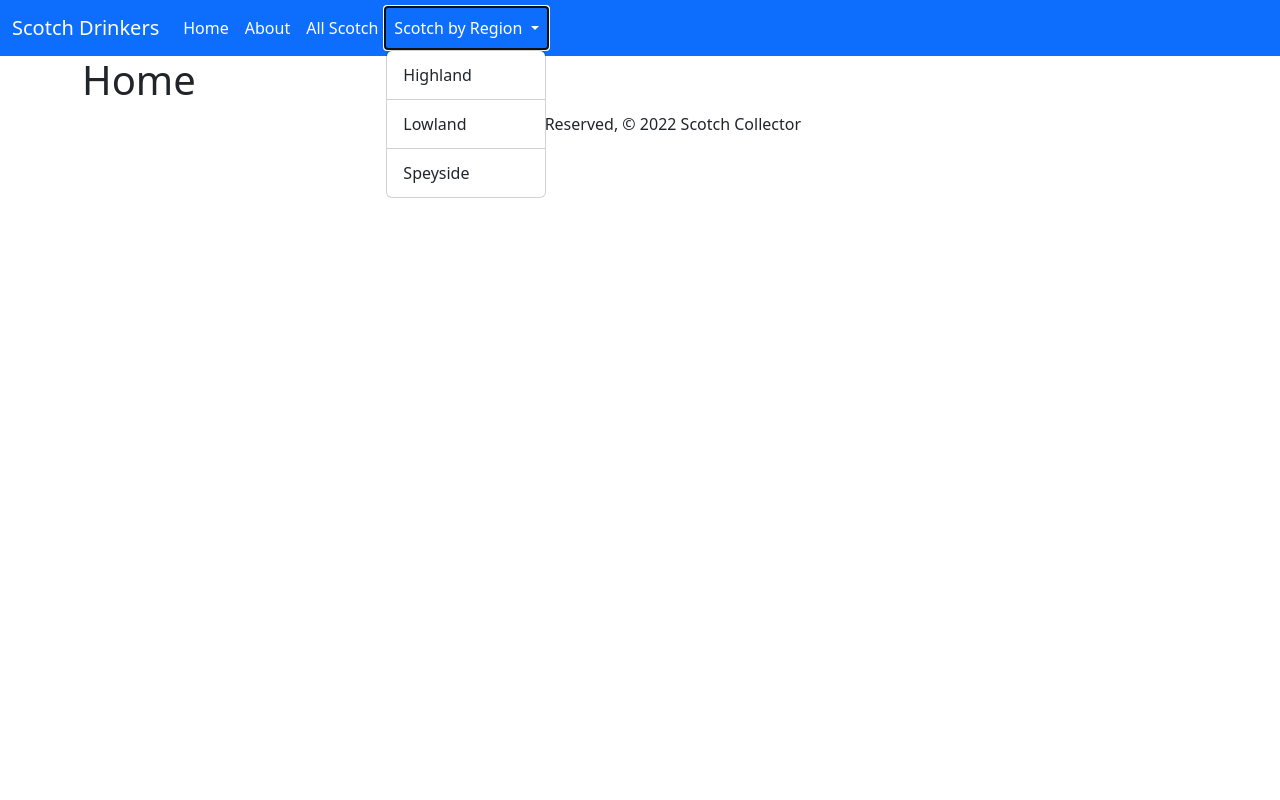
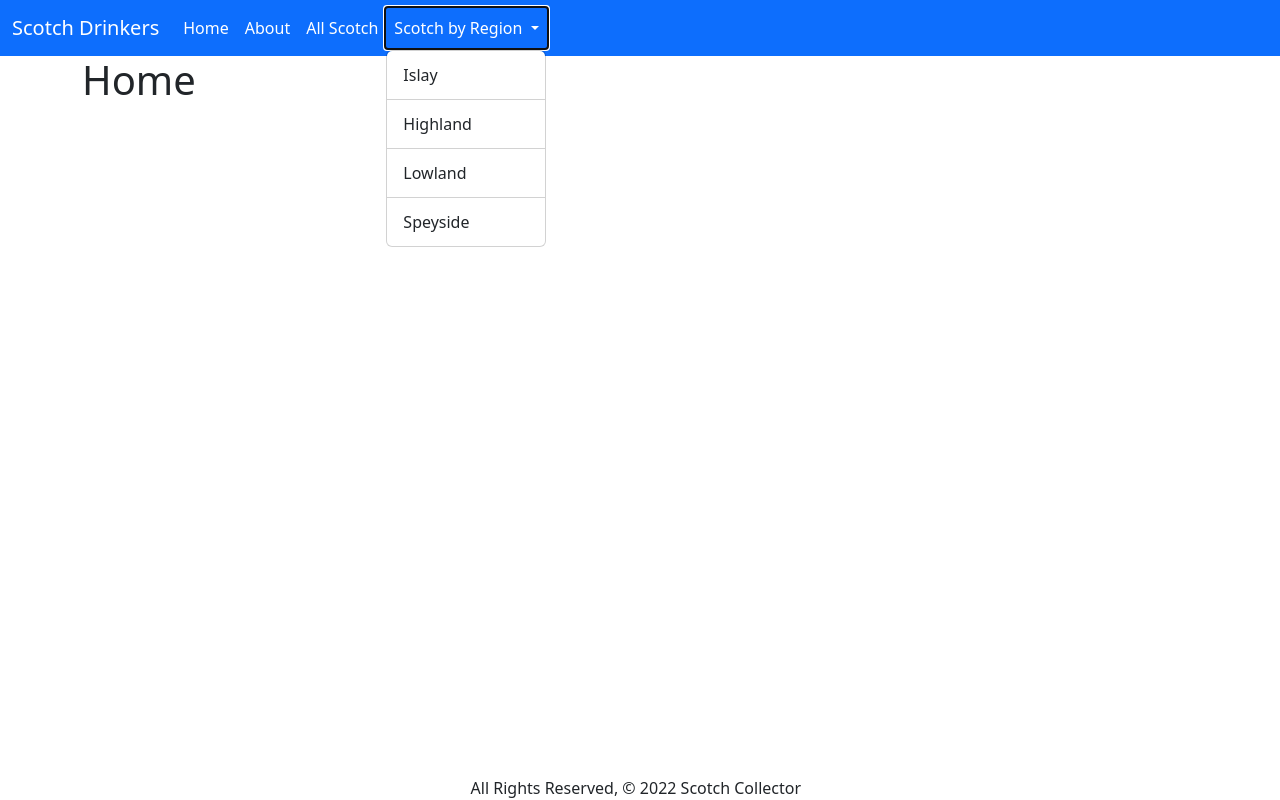
Before and after one commit to matthewTiberio/GA-ScotchCollector, a Django app: page / in a window 1280 px wide, after a click on "Scotch by Region". Run offline with Django 4.2, Linux system fonts and the light colour scheme.

```diff
--- a/scotchcollector/main_app/templates/base.html
+++ b/scotchcollector/main_app/templates/base.html
@@ -55,11 +55,21 @@
                 Scotch by Region
               </a>
               <ul class="dropdown-menu">
-                <li><a class="dropdown-item" href="#">Highland</a></li>
+                <li>
+                  <a class="dropdown-item" href="#">Islay</a>
+                </li>
                 <li><hr class="dropdown-divider" /></li>
-                <li><a class="dropdown-item" href="#">Lowland</a></li>
+                <li>
+                  <a class="dropdown-item" href="#">Highland</a>
+                </li>
                 <li><hr class="dropdown-divider" /></li>
-                <li><a class="dropdown-item" href="#">Speyside</a></li>
+                <li>
+                  <a class="dropdown-item" href="#">Lowland</a>
+                </li>
+                <li><hr class="dropdown-divider" /></li>
+                <li>
+                  <a class="dropdown-item" href="#">Speyside</a>
+                </li>
               </ul>
             </li>
           </ul>
@@ -67,7 +77,7 @@
       </div>
     </nav>
     <main class="container">{% block content %} {% endblock %}</main>
-    <footer class="text-center">
+    <footer class="text-center fixed-bottom">
       <div>All Rights Reserved, &copy; 2022 Scotch Collector &nbsp;</div>
     </footer>
     <script
```
